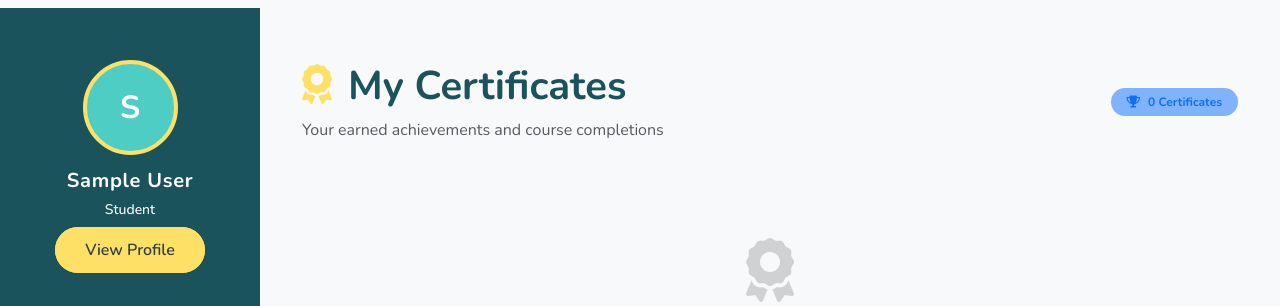
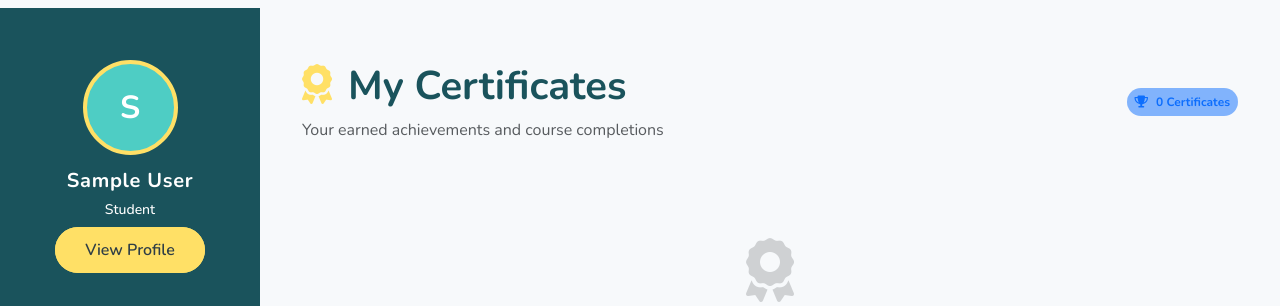
Before and after one commit to SmiChau/Siksha_setu, a Django app: page /reviews/certificates/ in a window 1280 px wide. Shown: the part 72-378 px from the top of the page. Run offline with Django 5.2, Linux system fonts and the light colour scheme; the visitor is signed in with stand-in values (Sample User, id 1).

Commit message:
UI Fixes

```diff
--- a/reviews/templates/reviews/my_certificates.html
+++ b/reviews/templates/reviews/my_certificates.html
@@ -14,7 +14,7 @@
             <p class="text-muted mb-0">Your earned achievements and course completions</p>
         </div>
         <div class="mt-3 mt-md-0">
-            <span class="badge bg-primary bg-opacity-50 text-primary py-2 px-3 rounded-pill">
+            <span class="badge bg-primary bg-opacity-50 text-primary py-2 px-2 rounded-pill">
                 <i class="fas fa-trophy me-2"></i>{{ certificates|length }} Certificate{{ certificates|pluralize }}
             </span>
         </div>
```
